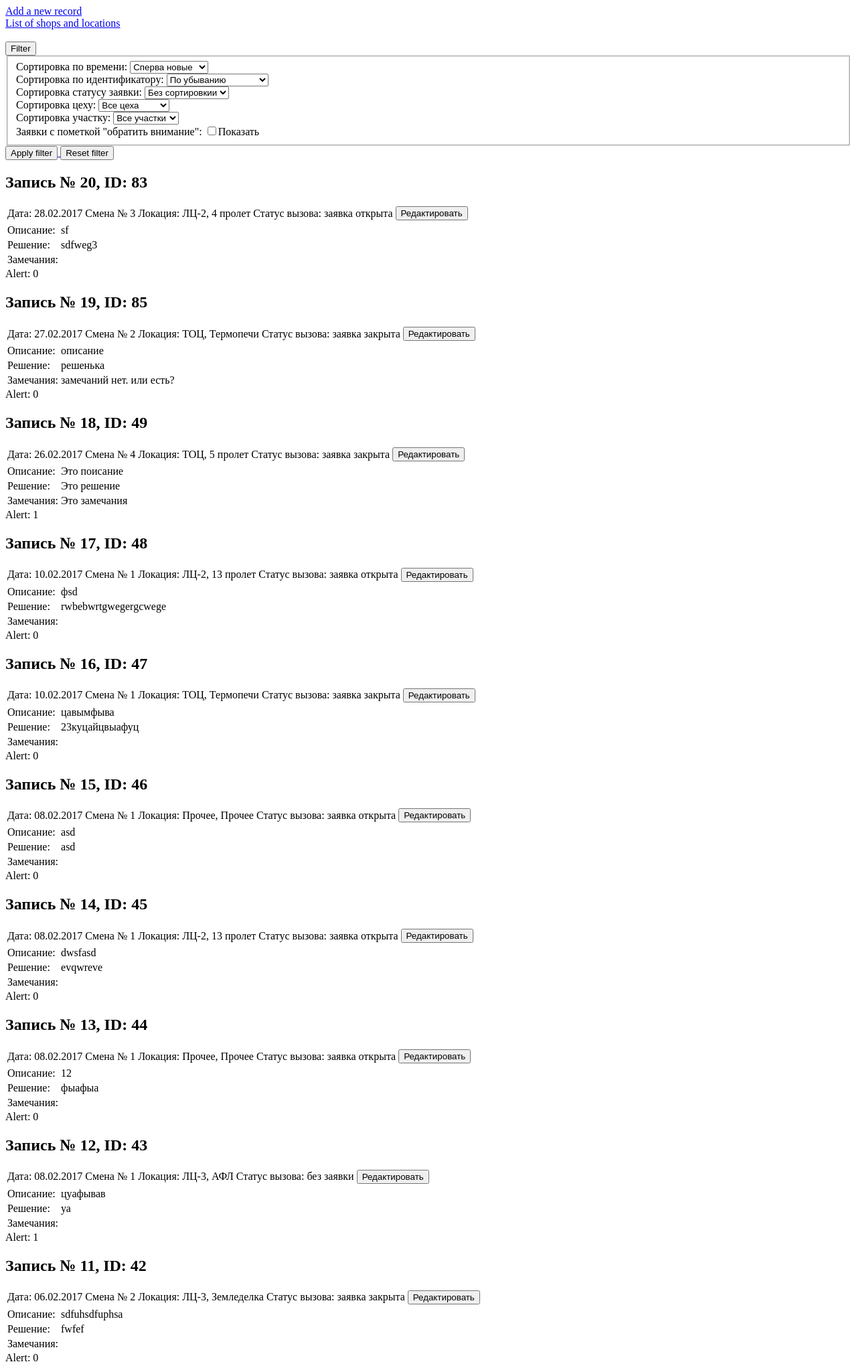
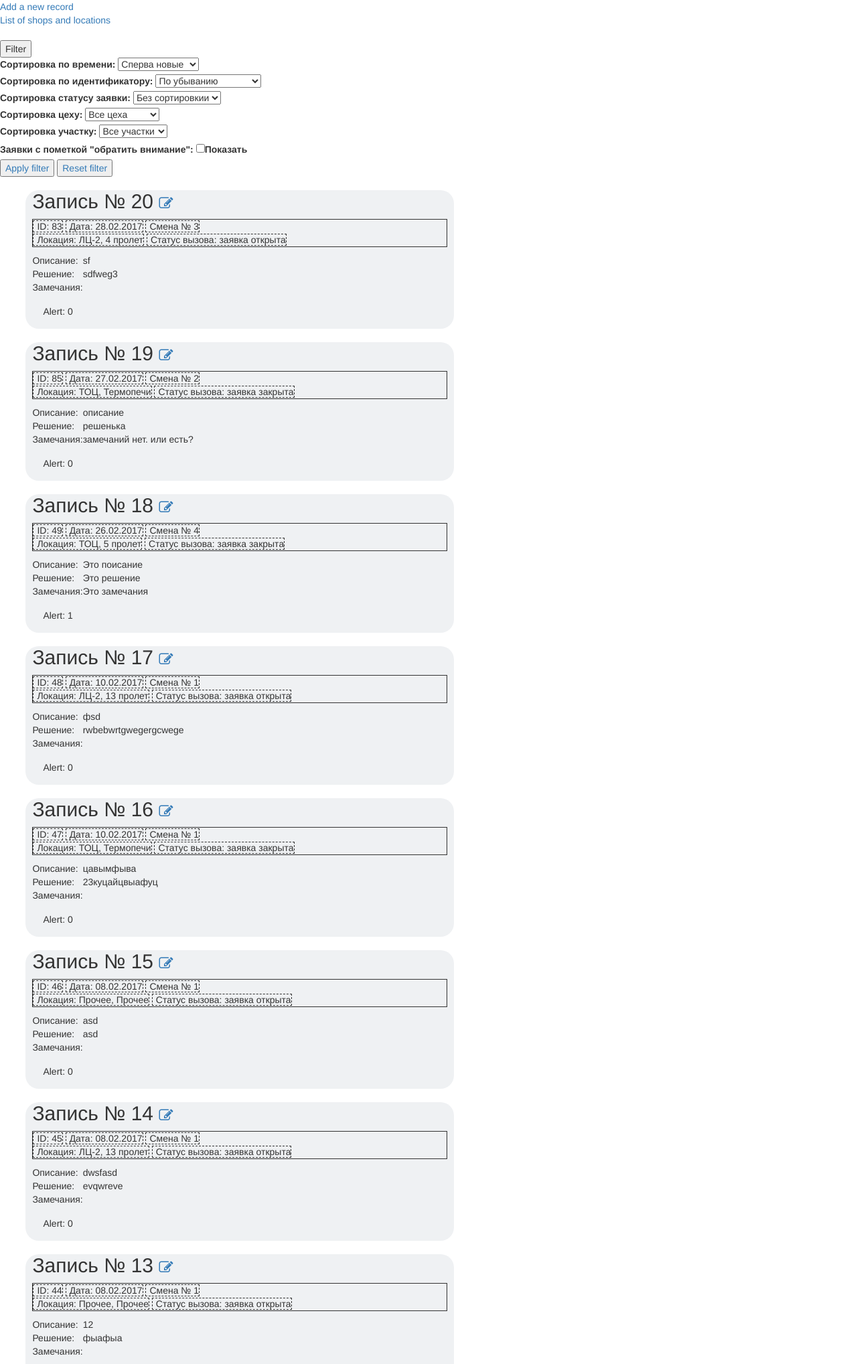
Before and after one commit to Fogelion/BSZ, a PHP site: page / in a window 1280 px wide. Shown: the top 2037 px of the page at 67% size. Run offline with PHP 8.4, Linux system fonts and the light colour scheme; data comes from the database, SQL or seed files in the repository; some libraries are stand-ins or nearby versions.

Commit message:
records style 1

```diff
--- a/classes/DB_index_main_selectClass.php
+++ b/classes/DB_index_main_selectClass.php
@@ -31,22 +31,31 @@
 				'&amp;description='.$description.'&amp;solution='.$solution.
 				'&amp;alert='.$alert.'&amp;notice='.$notice.'&amp;id_rec='.$id_rec.
 				'&amp;num_rec='.$num_rec.'&amp;id_shop='.$row['id_shop'].
-				'&amp;id_loc='.$row['id_loc'].'" class="edit_rec"><input type="button" name="o_c_filter" value="Редактировать"></a></td>';
+				'&amp;id_loc='.$row['id_loc'].'" class="edit_rec"><i class="fa fa-pencil-square-o fa-1x" aria-hidden="true"></i></a></td>';
 ?>
+
+
+
 				<section class="record">
-				<h2>Запись № <?php echo $num_rec; ?>, <span>ID: <?php echo $id_rec; ?></span></h2>
+				<h2>Запись № <?php echo $num_rec; ?> <span class="record_edit"> <?php echo $edit_param; ?> </span></h2>
 					<div class="info">
-						<table>
+						<!-- <table>
 							<tr>
+								<td><span class="record_id">ID: <?php echo $id_rec; ?></span></td>
 								<td><span>Дата: </span> <?php echo $time; ?></td>
 								<td><span>Смена № </span> <?php echo $shift; ?></td>
 								<td><span>Локация: </span> <?php echo $location; ?></td>
 								<td><span>Статус вызова: </span> <?php echo $id_status; ?></td>
-								<?php
-								echo ($edit_param);
-								?>
 							</tr>
-						</table>
+						</table> -->
+						<ul class="record_data">
+							<li><span class="record_id">ID: <?php echo $id_rec; ?></span></li>
+							<li><span>Дата: </span> <?php echo $time; ?></li>
+							<li><span>Смена № </span> <?php echo $shift; ?></li>
+							<br>
+							<li><span>Локация: </span> <?php echo $location; ?></li>
+							<li><span>Статус вызова: </span> <?php echo $id_status; ?></li>
+						</ul>
 					</div>
 					<div class="description">
 						<table>
--- a/css/style.css
+++ b/css/style.css
@@ -1,3 +1,10 @@
+
+
+
+
+
+/* shops&locs style */
+
 .shops_list a span{
 	display: inline-block;
   border-radius: 5px 5px 0 0;
@@ -7,8 +14,44 @@
   background: #ddd;
   padding: 5px;
 }
-
 .shops_list a span.active {
   background: #eee;
   width: 105px;
 }
+
+
+
+/* edit_record styles */
+#edit_rec_body {
+  background-color: #fff;
+}
+#records_body {
+  background-color: #EFF1F3;
+  width: 70%;
+  text-align: center;
+  margin: auto;
+  border-radius: 20px;
+}
+
+/* index style */
+.record {
+  background-color: #EFF1F3;
+  width: 50%;
+  margin: auto;
+  margin-left: 3%;
+  border-radius: 20px;
+  padding: 0px 10px;
+}
+.record h2 span{
+  font-size: 70%;
+}
+.record_data {
+  padding-left: 0px;
+  border: 1px solid;
+}
+.record_data li{
+  display: inline;
+  padding-left: 5px;
+  margin: auto;
+  border: 1px dashed;
+}
--- a/index.php
+++ b/index.php
@@ -1,3 +1,18 @@
+<!DOCTYPE html>
+<html lang="ru">
+<head>
+	<meta charset="UTF-8">
+	<title>Журнал АСУТП</title>
+	<link rel="stylesheet" type="text/css" href="css/style.css">
+	<link rel="stylesheet" type="text/css" href="https://maxcdn.bootstrapcdn.com/bootstrap/3.3.7/css/bootstrap.min.css">
+	<link rel="stylesheet" type="text/css" href="https://maxcdn.bootstrapcdn.com/font-awesome/4.7.0/css/font-awesome.min.css">
+
+
+</head>
+<body>
+
+
+
 <?php
 	spl_autoload_register(function($class) {
 		include 'classes/'.$class.'Class.php';
@@ -114,9 +129,11 @@
 
 ?>
 
-<title>Журнал АСУТП</title>
+
 <a href="edit_record.php">Add a new record</a> <br>
 <a href="shops&locs_list.php">List of shops and locations</a> <br>
+
+
 <!-- <div class="info">
 	<div class="calender">
 	</div>
@@ -150,9 +167,9 @@
 
 <div class="index_filter">
 	<br>
-	<input type="button" name="o_c_filter" value="Filter">
+	<input type="button" value="Filter" id="filter_button">
 	<div class="index_content_of_filter" id="all_filter">
-			<fieldset>
+			<fieldset id="filter_body">
 				<div class="index_filter_time">
 					<label for="filt_time">Сортировка по времени: </label>
 					<select name="filt_time" id="filt_time" class="filter_time">
@@ -192,13 +209,13 @@
 					<?php show_filt_alert($index_where); ?>
 					<br>
 				</div>
-			</fieldset>
 			<a href="#" id="filter_href">
 				<input type="button" name="send_filter" value="Apply filter" id="apply_filter">
 			</a>
 			<a href="index.php" id="filter_reset">
 				<input type="button" name="reset_filter" value="Reset filter" id="reset_filter">
 			</a>
+			</fieldset>
 	</div>
 </div>
 
@@ -213,5 +230,7 @@
 	$index_main->Db_start();
 
 ?>
-<script src="https://ajax.googleapis.com/ajax/libs/jquery/3.1.1/jquery.min.js"></script>
-<script src="js/scripts.js"></script>
+	<script src="https://ajax.googleapis.com/ajax/libs/jquery/3.1.1/jquery.min.js"></script>
+	<script src="js/scripts.js"></script>
+</body>
+</html>
--- a/js/scripts.js
+++ b/js/scripts.js
@@ -113,8 +113,12 @@ $(document).ready(function() {
     });
 
   };
-
-
+/*Скрыть или показать окошко фильтра*/
+  var hideFilter = function() {
+    $("#filter_button").on("click", function () {
+      $("#filter_body").toggle();
+    });
+  };
 
 
 
@@ -125,5 +129,6 @@ listActiveShop();
 viewShopDeleteButtonShow();
 viewShopDeleteButtonHide();
 indexFormTheFilter();
+hideFilter();
 
 });
--- a/shops&locs_list.php
+++ b/shops&locs_list.php
@@ -1,5 +1,7 @@
 <a href="index.php">Home</a> <br> <br>
 <link rel="stylesheet" type="text/css" href="css/style.css">
+<link rel="stylesheet" type="text/css" href="https://maxcdn.bootstrapcdn.com/bootstrap/3.3.7/css/bootstrap.min.css">
+<link rel="stylesheet" href="http://maxcdn.bootstrapcdn.com/font-awesome/4.7.0/css/font-awesome.min.css">
 
 <?php
 	spl_autoload_register(function($class) {
--- a/view_s_l.php
+++ b/view_s_l.php
@@ -1,5 +1,9 @@
 <a href="index.php">Home</a> <br> <br>
 <a href="shops&locs_list.php">Back</a> <br> <br>
+<link rel="stylesheet" type="text/css" href="css/style.css">
+<link rel="stylesheet" type="text/css" href="https://maxcdn.bootstrapcdn.com/bootstrap/3.3.7/css/bootstrap.min.css">
+<link rel="stylesheet" href="http://maxcdn.bootstrapcdn.com/font-awesome/4.7.0/css/font-awesome.min.css">
+
 <?php
 	spl_autoload_register(function($class) {
 		include 'classes/'.$class.'Class.php';
```
Also changed, not shown: edit_record.php (+6 -1 lines).
